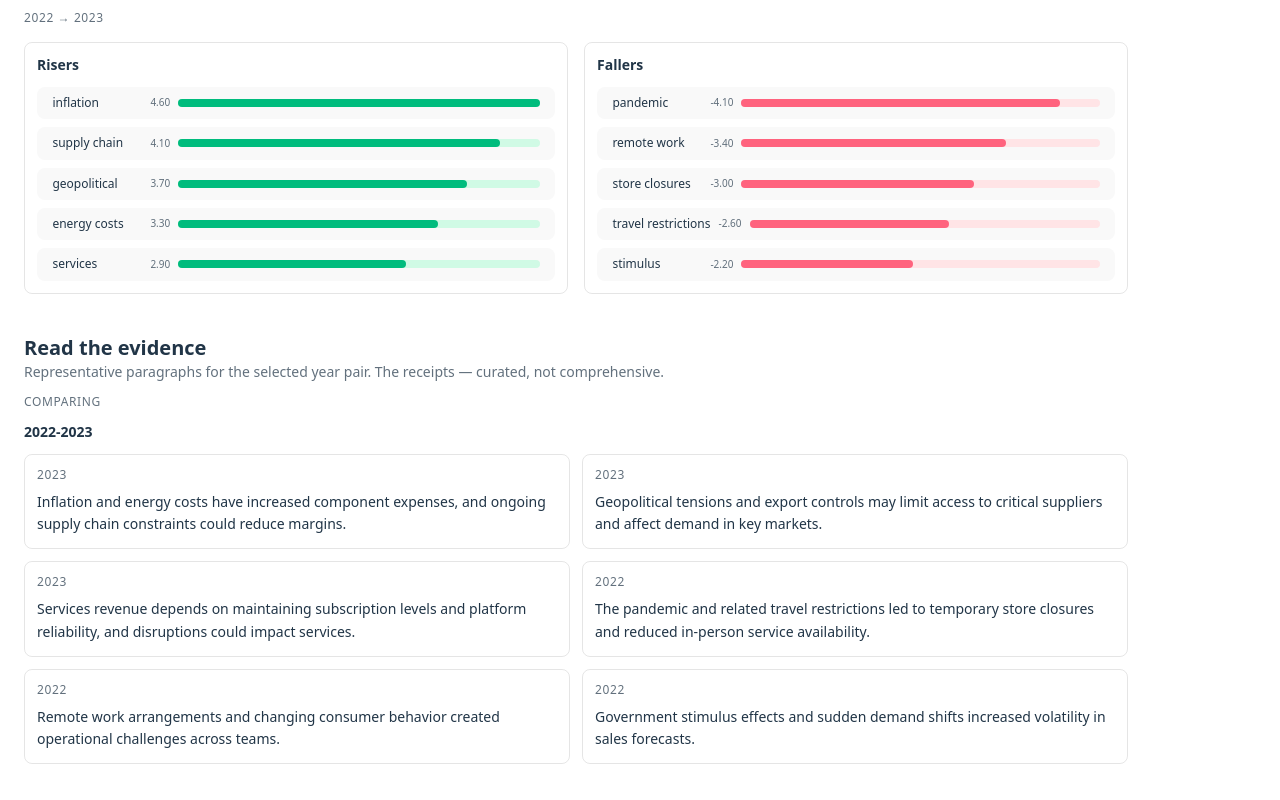
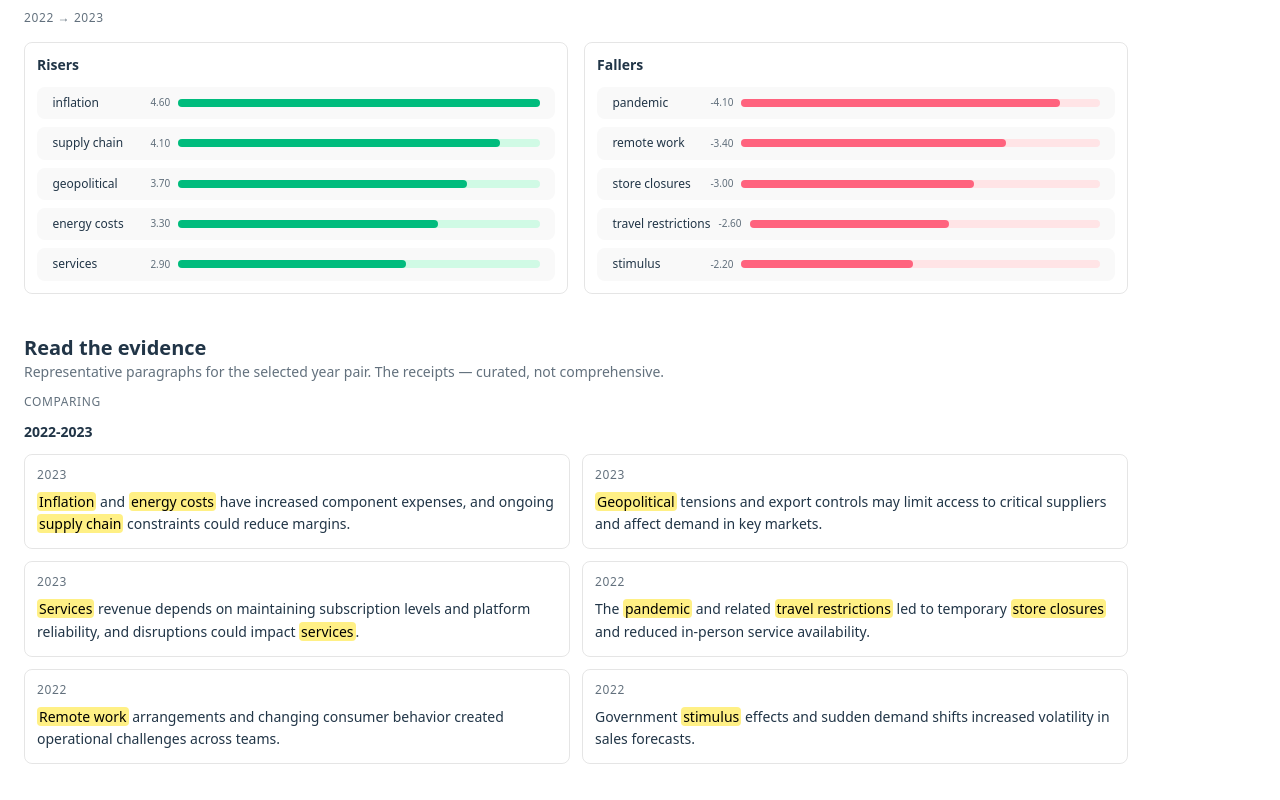
Before and after one commit to leibenjamin/sec-narrative-drift, a React (Vite) app: page /company in a window 1280 px wide. Shown: the part 1809-2609 px from the top of the page. Built offline with nearby package versions, Linux system fonts and the light colour scheme.

Commit message:
feat: extract compare pane into own component, add safe highlighter that renders React nodes not HTML

```diff
--- /dev/null
+++ b/src/components/ComparePane.tsx
@@ -0,0 +1,93 @@
+import { useMemo } from "react"
+import { copy } from "../lib/copy"
+import { splitForHighlight } from "../lib/textHighlight"
+import type { Excerpts } from "../lib/types"
+
+type ComparePaneProps = {
+  selectedPair: { from: number; to: number } | null
+  excerpts: Excerpts | null
+  highlightTerms: string[]
+  errorMessage?: string | null
+  showLowConfidenceWarning?: boolean
+}
+
+export default function ComparePane({
+  selectedPair,
+  excerpts,
+  highlightTerms,
+  errorMessage,
+  showLowConfidenceWarning,
+}: ComparePaneProps) {
+  const selectedExcerptPair = useMemo(() => {
+    if (!excerpts?.pairs?.length) return null
+    if (!selectedPair) return excerpts.pairs[0]
+    return (
+      excerpts.pairs.find(
+        (pair) => pair.from === selectedPair.from && pair.to === selectedPair.to
+      ) ?? excerpts.pairs[0]
+    )
+  }, [excerpts, selectedPair])
+
+  return (
+    <section className="space-y-3">
+      <div>
+        <h2 className="text-xl font-semibold">{copy.comparePane.title}</h2>
+        <p className="text-sm opacity-70">{copy.comparePane.helper}</p>
+      </div>
+
+      {showLowConfidenceWarning ? (
+        <p className="text-xs opacity-70">{copy.comparePane.warnLowConfidence}</p>
+      ) : null}
+
+      {errorMessage ? (
+        <p className="text-sm opacity-70">{errorMessage}</p>
+      ) : selectedExcerptPair ? (
+        <div className="space-y-3">
+          <div className="text-xs uppercase tracking-wider opacity-70">
+            {copy.comparePane.pairLabel}
+          </div>
+          <div className="text-sm font-semibold">
+            {selectedExcerptPair.from}-{selectedExcerptPair.to}
+          </div>
+          <div className="grid gap-3 md:grid-cols-2">
+            {selectedExcerptPair.representativeParagraphs.map((para, index) => {
+              const segments = splitForHighlight(para.text, highlightTerms)
+              return (
+                <div
+                  key={`${para.year}-${para.paragraphIndex}-${index}`}
+                  className="rounded-lg border border-black/10 p-3"
+                >
+                  <div className="text-xs uppercase tracking-wider opacity-70">
+                    {para.year}
+                  </div>
+                  <p className="mt-2 text-sm leading-relaxed whitespace-pre-line">
+                    {segments.length > 0
+                      ? segments.map((segment, segmentIndex) =>
+                          segment.highlight ? (
+                            <mark
+                              key={`${para.year}-${para.paragraphIndex}-${segmentIndex}`}
+                              className="rounded bg-yellow-200 px-0.5"
+                            >
+                              {segment.text}
+                            </mark>
+                          ) : (
+                            <span
+                              key={`${para.year}-${para.paragraphIndex}-${segmentIndex}`}
+                            >
+                              {segment.text}
+                            </span>
+                          )
+                        )
+                      : para.text}
+                  </p>
+                </div>
+              )
+            })}
+          </div>
+        </div>
+      ) : (
+        <p className="text-sm opacity-70">{copy.comparePane.emptyNoPair}</p>
+      )}
+    </section>
+  )
+}
--- /dev/null
+++ b/src/lib/textHighlight.ts
@@ -0,0 +1,62 @@
+export type HighlightSegment = {
+  text: string
+  highlight: boolean
+}
+
+function escapeRegExp(value: string): string {
+  return value.replace(/[.*+?^${}()|[\]\\]/g, "\\$&")
+}
+
+function normalizeTerms(terms: string[]): string[] {
+  const seen = new Set<string>()
+  const normalized: string[] = []
+
+  terms.forEach((term) => {
+    const trimmed = term.trim()
+    if (!trimmed) return
+    const key = trimmed.toLowerCase()
+    if (seen.has(key)) return
+    seen.add(key)
+    normalized.push(trimmed)
+  })
+
+  return normalized.sort((a, b) => b.length - a.length)
+}
+
+function buildRegex(terms: string[]): RegExp | null {
+  if (terms.length === 0) return null
+  const pattern = terms.map((term) => `\\b${escapeRegExp(term)}\\b`).join("|")
+  if (!pattern) return null
+  return new RegExp(pattern, "gi")
+}
+
+export function splitForHighlight(text: string, terms: string[]): HighlightSegment[] {
+  if (!text) return []
+  const normalizedTerms = normalizeTerms(terms)
+  const regex = buildRegex(normalizedTerms)
+  if (!regex) return [{ text, highlight: false }]
+
+  const segments: HighlightSegment[] = []
+  let lastIndex = 0
+  let match: RegExpExecArray | null
+
+  while ((match = regex.exec(text)) !== null) {
+    const start = match.index ?? 0
+    if (start > lastIndex) {
+      segments.push({ text: text.slice(lastIndex, start), highlight: false })
+    }
+    const matchText = match[0]
+    segments.push({ text: matchText, highlight: true })
+    lastIndex = start + matchText.length
+  }
+
+  if (lastIndex < text.length) {
+    segments.push({ text: text.slice(lastIndex), highlight: false })
+  }
+
+  if (segments.length === 0) {
+    return [{ text, highlight: false }]
+  }
+
+  return segments
+}
--- a/src/pages/Company.tsx
+++ b/src/pages/Company.tsx
@@ -1,6 +1,6 @@
 import { useEffect, useMemo, useState } from "react"
-import type { ReactNode } from "react"
 import { Link, useParams } from "react-router-dom"
+import ComparePane from "../components/ComparePane"
 import DriftTimeline from "../components/DriftTimeline"
 import SimilarityHeatmap from "../components/SimilarityHeatmap"
 import TermShiftBars from "../components/TermShiftBars"
@@ -14,14 +14,7 @@ import {
   loadShifts,
   loadSimilarity,
 } from "../lib/data"
-import type {
-  Excerpts,
-  FilingRow,
-  Meta,
-  Metrics,
-  ShiftPairs,
-  SimilarityMatrix,
-} from "../lib/types"
+import type { Excerpts, FilingRow, Meta, Metrics, ShiftPairs, SimilarityMatrix } from "../lib/types"
 
 function getErrorMessage(error: unknown, fallback: string): string {
   if (error instanceof Error && error.message) return error.message
@@ -136,16 +129,6 @@ export default function Company() {
     )
   }, [shifts, selectedPair])
 
-  const selectedExcerptPair = useMemo(() => {
-    if (!excerpts?.pairs?.length) return null
-    if (!selectedPair) return excerpts.pairs[0]
-    return (
-      excerpts.pairs.find(
-        (pair) => pair.from === selectedPair.from && pair.to === selectedPair.to
-      ) ?? excerpts.pairs[0]
-    )
-  }, [excerpts, selectedPair])
-
   function handleSelectPair(fromYear: number, toYear: number) {
     const ordered =
       fromYear <= toYear ? { from: fromYear, to: toYear } : { from: toYear, to: fromYear }
@@ -153,41 +136,13 @@ export default function Company() {
     setSelectedTerm(null)
   }
 
-  function escapeRegExp(value: string): string {
-    return value.replace(/[.*+?^${}()|[\]\\]/g, "\\$&")
-  }
-
-  function highlightSelectedTerm(text: string, term: string | null) {
-    if (!term) return text
-    const trimmed = term.trim()
-    if (!trimmed) return text
-    const regex = new RegExp(`\\b${escapeRegExp(trimmed)}\\b`, "gi")
-    const matches = Array.from(text.matchAll(regex))
-    if (matches.length === 0) return text
-
-    const nodes: ReactNode[] = []
-    let lastIndex = 0
-
-    matches.forEach((match, index) => {
-      const start = match.index ?? 0
-      if (start > lastIndex) {
-        nodes.push(text.slice(lastIndex, start))
-      }
-      const matchText = match[0]
-      nodes.push(
-        <mark key={`${start}-${index}`} className="rounded bg-yellow-200 px-0.5">
-          {matchText}
-        </mark>
-      )
-      lastIndex = start + matchText.length
-    })
-
-    if (lastIndex < text.length) {
-      nodes.push(text.slice(lastIndex))
-    }
-
-    return nodes
-  }
+  const highlightTerms = useMemo(() => {
+    if (selectedTerm) return [selectedTerm]
+    if (!selectedShiftPair) return []
+    const risers = selectedShiftPair.topRisers.slice(0, 15).map((item) => item.term)
+    const fallers = selectedShiftPair.topFallers.slice(0, 15).map((item) => item.term)
+    return Array.from(new Set([...risers, ...fallers]))
+  }, [selectedTerm, selectedShiftPair])
 
   const hasLowConfidence = filings.some(
     (filing) => filing.extraction && filing.extraction.confidence < 0.5
@@ -300,44 +255,13 @@ export default function Company() {
           />
         </section>
 
-        <section className="space-y-3">
-          <div>
-            <h2 className="text-xl font-semibold">{copy.comparePane.title}</h2>
-            <p className="text-sm opacity-70">{copy.comparePane.helper}</p>
-          </div>
-          {hasLowConfidence ? (
-            <p className="text-xs opacity-70">{copy.comparePane.warnLowConfidence}</p>
-          ) : null}
-          {excerptsError ? (
-            <p className="text-sm opacity-70">{excerptsError}</p>
-          ) : selectedExcerptPair ? (
-            <div className="space-y-3">
-              <div className="text-xs uppercase tracking-wider opacity-70">
-                {copy.comparePane.pairLabel}
-              </div>
-              <div className="text-sm font-semibold">
-                {selectedExcerptPair.from}-{selectedExcerptPair.to}
-              </div>
-              <div className="grid gap-3 md:grid-cols-2">
-                {selectedExcerptPair.representativeParagraphs.map((para, index) => (
-                  <div
-                    key={`${para.year}-${para.paragraphIndex}-${index}`}
-                    className="rounded-lg border border-black/10 p-3"
-                  >
-                    <div className="text-xs uppercase tracking-wider opacity-70">
-                      {para.year}
-                    </div>
-                    <p className="mt-2 text-sm leading-relaxed whitespace-pre-line">
-                      {highlightSelectedTerm(para.text, selectedTerm)}
-                    </p>
-                  </div>
-                ))}
-              </div>
-            </div>
-          ) : (
-            <p className="text-sm opacity-70">{copy.comparePane.emptyNoPair}</p>
-          )}
-        </section>
+        <ComparePane
+          selectedPair={selectedPair}
+          excerpts={excerpts}
+          highlightTerms={highlightTerms}
+          errorMessage={excerptsError}
+          showLowConfidenceWarning={hasLowConfidence}
+        />
       </div>
     </main>
   )
```
